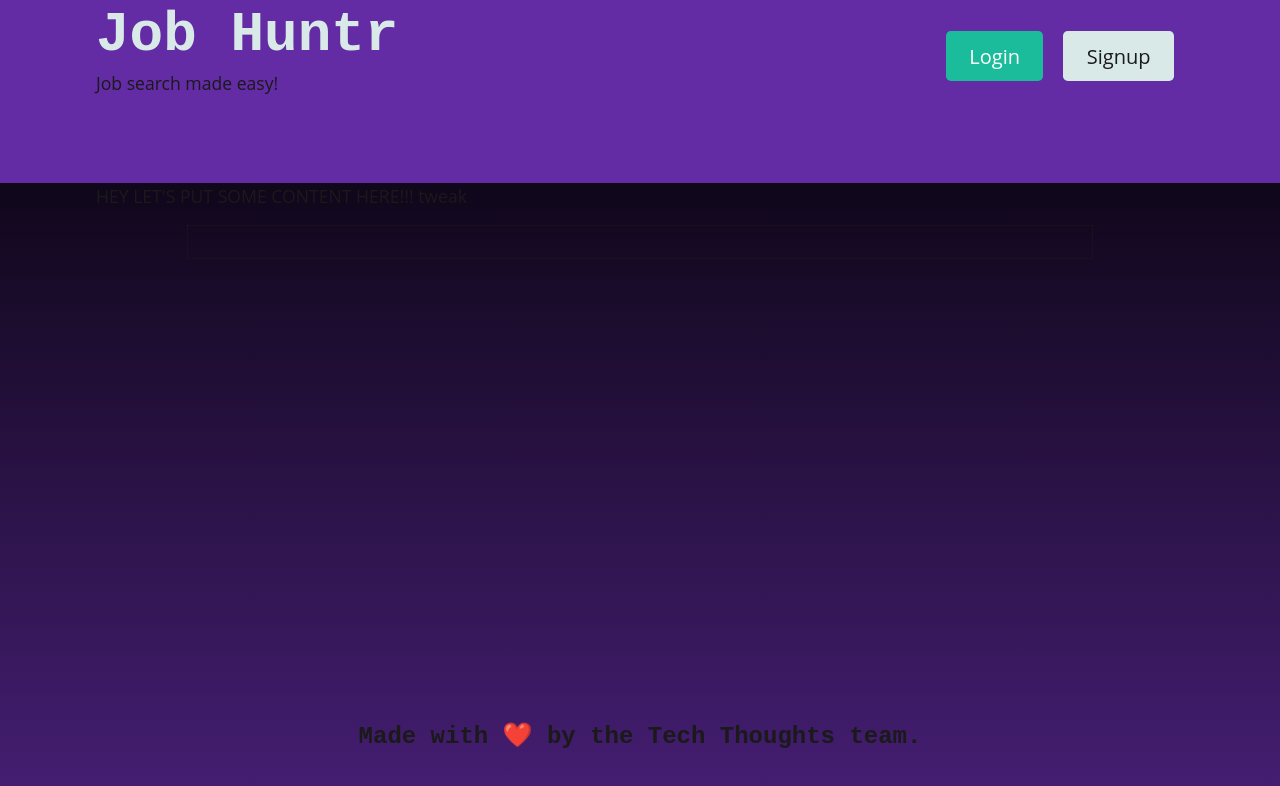
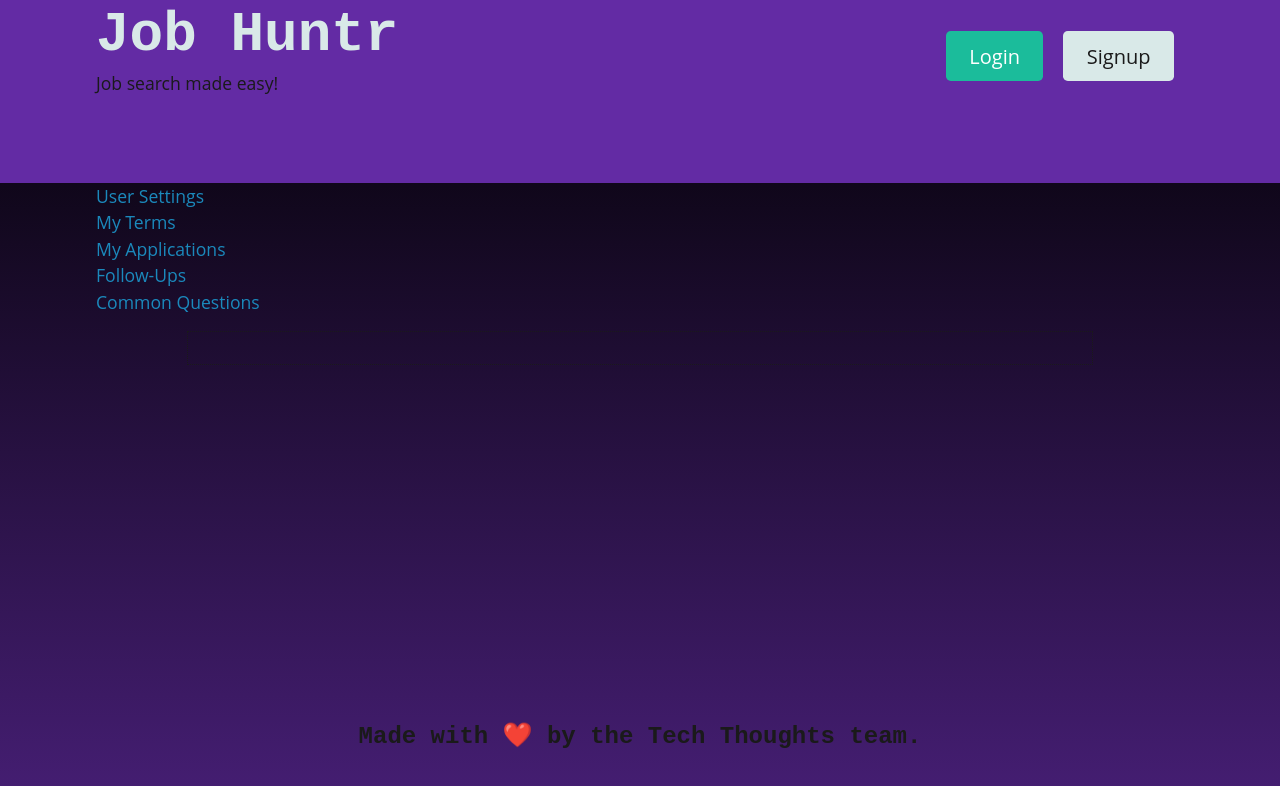
Before and after one commit to ZacWheeler3/job-huntr, a React (Vite) app in the folder client/: page / in a window 1280 px wide. Shown: the top 786 px of the page. Built offline with nearby package versions, Linux system fonts and the light colour scheme.

Commit message:
added placehoder links

```diff
--- a/client/src/App.css
+++ b/client/src/App.css
@@ -3,6 +3,11 @@ html {
   /* 1 */
   -webkit-text-size-adjust: 100%;
   /* 2 */
+}
+
+.links {
+  display: flex;
+  flex-direction: column;
 }
 
 .header-container {
--- a/client/src/pages/Home.jsx
+++ b/client/src/pages/Home.jsx
@@ -1,30 +1,31 @@
-import { useQuery } from '@apollo/client';
-import { useMutation } from '@apollo/client';
+import { useQuery } from "@apollo/client";
+import { useMutation } from "@apollo/client";
 
+import ThoughtList from "../components/ThoughtList";
+import ThoughtForm from "../components/ThoughtForm";
 
-import ThoughtList from '../components/ThoughtList';
-import ThoughtForm from '../components/ThoughtForm';
-
-import { QUERY_THOUGHTS } from '../utils/queries';
-
+import { QUERY_THOUGHTS } from "../utils/queries";
 
 const Home = () => {
-
-
-
   return (
     <main>
-      <p>HEY LET'S PUT SOME CONTENT HERE!!! tweak</p>
+      <p className="links">
+        <a href="">User Settings</a>
+        <a href="">My Terms</a>
+        <a href=""><LINK:atom></LINK:atom></a>
+
+        <a href="">My Applications</a>
+        <a href="">Follow-Ups</a>
+        <a href="">Common Questions</a>
+      </p>
       <div className="flex-row justify-center">
         <div
           className="col-12 col-md-10 mb-3 p-3"
-          style={{ border: '1px dotted #1a1a1a' }}
+          style={{ border: "1px dotted #1a1a1a" }}
         >
           {/* <ThoughtForm /> */}
         </div>
-        <div className="col-12 col-md-8 mb-3">
-          {/*INSERT JOB LIST HERE */}
-        </div>
+        <div className="col-12 col-md-8 mb-3">{/*INSERT JOB LIST HERE */}</div>
       </div>
     </main>
   );
```
